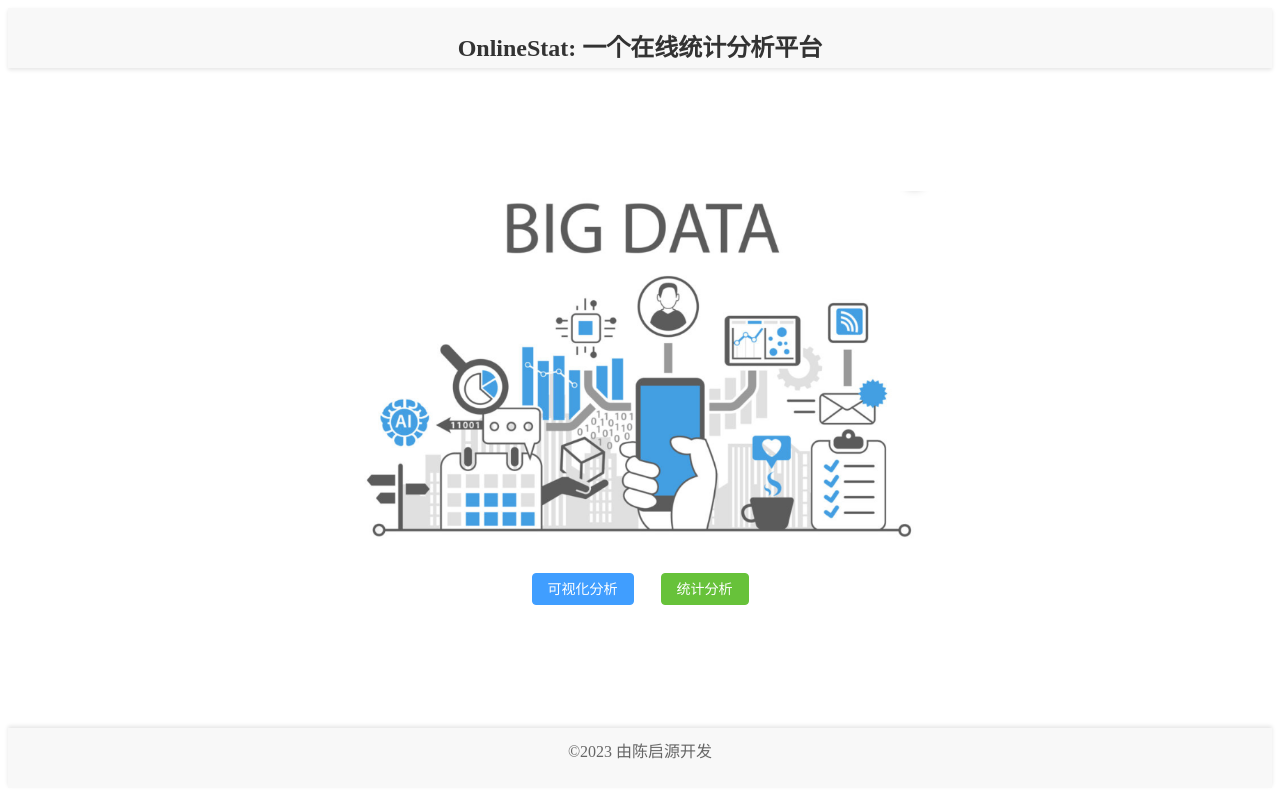
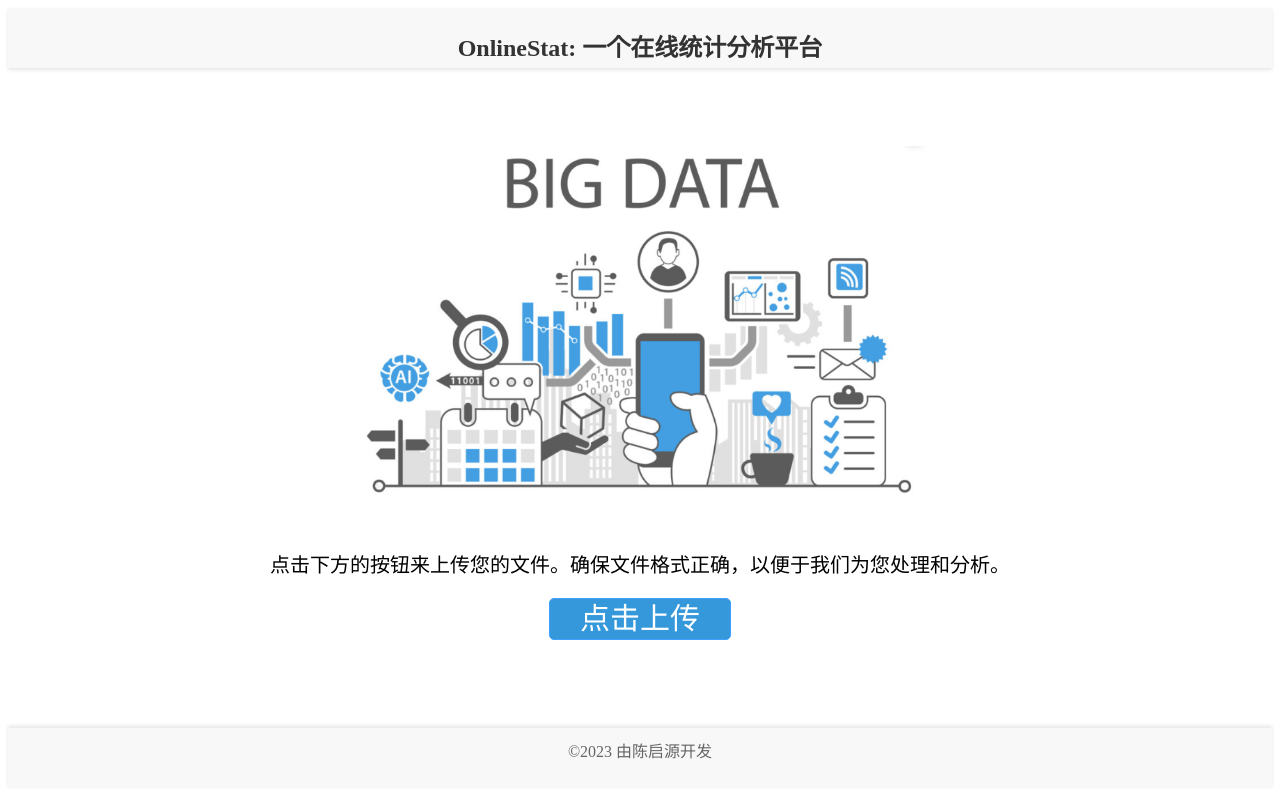
Before and after one commit to qychen2001/OnlineStat, a Vue app in the folder client/: page / in a window 1280 px wide. Built offline with nearby package versions, Linux system fonts and the light colour scheme.

Commit message:
update client code for upload page and navigation page

```diff
--- a/client/src/components/Navigation.vue
+++ b/client/src/components/Navigation.vue
@@ -6,13 +6,21 @@
 
         <el-main class="main-content">
             <img src="@/assets/BigData.png" alt="Descriptive text" class="your-image-class" />
-            <div class="button-group">
-                <el-button class="app-button" type="primary" @click="goToVisualPage">
-                    可视化分析
-                </el-button>
-                <el-button class="app-button" type="success" @click="goToAnalysisPage">
-                    统计分析
-                </el-button>
+            <div>
+                <p class="btn-description">点击下方的按钮来上传您的文件。确保文件格式正确，以便于我们为您处理和分析。</p>
+            </div>
+            <div>
+                <el-upload ref="upload" action="http://localhost:5000/upload"
+                    accept=".csv, application/vnd.openxmlformats-officedocument.spreadsheetml.sheet, application/vnd.ms-excel"
+                    :on-success="handleSuccess" :on-error="handleError" :before-upload="beforeUpload">
+                    <el-button slot="trigger" type="primary" class="upload-btn">点击上传</el-button>
+                </el-upload>
+
+                <!-- 数据表格展示区域 -->
+                <el-table :data="tableData" style="width: 100%" v-if="tableData.length">
+                    <el-table-column v-for="(item, index) in columns" :key="index" :prop="item"
+                        :label="item"></el-table-column>
+                </el-table>
             </div>
         </el-main>
 
@@ -25,15 +33,65 @@
 
 
 <script>
+import { ref } from "vue";
+
 export default {
-    methods: {
-        goToVisualPage() {
-            this.$router.push('/visualization');
-        },
-        goToAnalysisPage() {
-            this.$router.push('/analysis');
-        }
-    }
+    name: "UploadComponent",
+    setup() {
+        const tableData = ref([]);
+        const columns = ref([]);
+
+        const handleSuccess = (response) => {
+            let parsedData;
+
+            if (typeof response === "string") {
+                try {
+                    parsedData = JSON.parse(response);
+                } catch (error) {
+                    console.error("Error parsing server response:", error);
+                    return;
+                }
+            } else {
+                parsedData = response;
+            }
+
+            if (parsedData && typeof parsedData.data === "object" && Array.isArray(parsedData.data)) {
+                tableData.value = parsedData.data;
+                if (parsedData.data.length > 0) {
+                    columns.value = Object.keys(parsedData.data[0]);
+                }
+            } else {
+                console.error("Unexpected server response format:", parsedData);
+            }
+        };
+
+        const handleError = (err) => {
+            console.error("Upload failed:", err);
+        };
+
+        const beforeUpload = (file) => {
+            const isExcel = file.type === "application/vnd.openxmlformats-officedocument.spreadsheetml.sheet" || file.type === "application/vnd.ms-excel";
+            const isCsv = file.type === "text/csv";
+            if (!isExcel && !isCsv) {
+                this.$message.error('上传文件只能是 Excel 或 CSV 格式!');
+                return false;
+            }
+            const isLt2M = file.size / 1024 / 1024 < 2;
+            if (!isLt2M) {
+                this.$message.error('上传文件大小不能超过 2MB!');
+                return false;
+            }
+            return true;
+        };
+
+        return {
+            tableData,
+            columns,
+            handleSuccess,
+            handleError,
+            beforeUpload,
+        };
+    },
 };
 </script>
 
@@ -60,21 +118,17 @@ export default {
     min-height: calc(100vh - 140px);
 }
 
-.button-group {
-    display: flex;
-    flex-direction: row;
-    /* arrange buttons horizontally */
-    align-items: center;
-    justify-content: center;
-    gap: 15px;
-    /* provides space between buttons */
+.upload-btn {
+    background-color: #3498db;
+    color: #ffffff;
+    border-radius: 5px;
+    padding: 20px 30px;
+    font-size: 30px;
+    transition: background-color 0.3s;
 }
 
-.app-button {
-    /* other styles remain unchanged */
-    flex: 1;
-    max-width: 200px;
-    text-align: center;
+.btn-description {
+    font-size: 20px;
 }
 
 .your-image-class {
```
Also changed, not shown: client/src/components/NavigationBackup.vue (added, +98 -0 lines).
